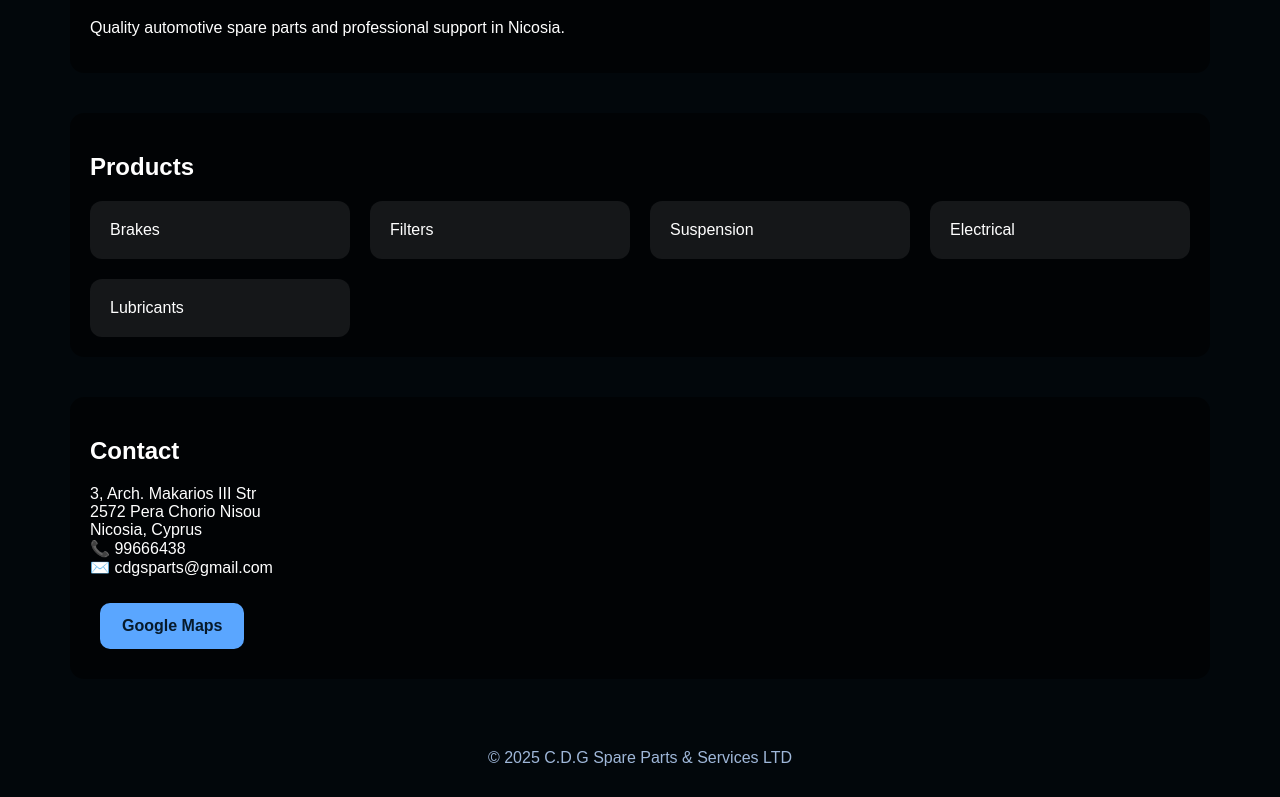
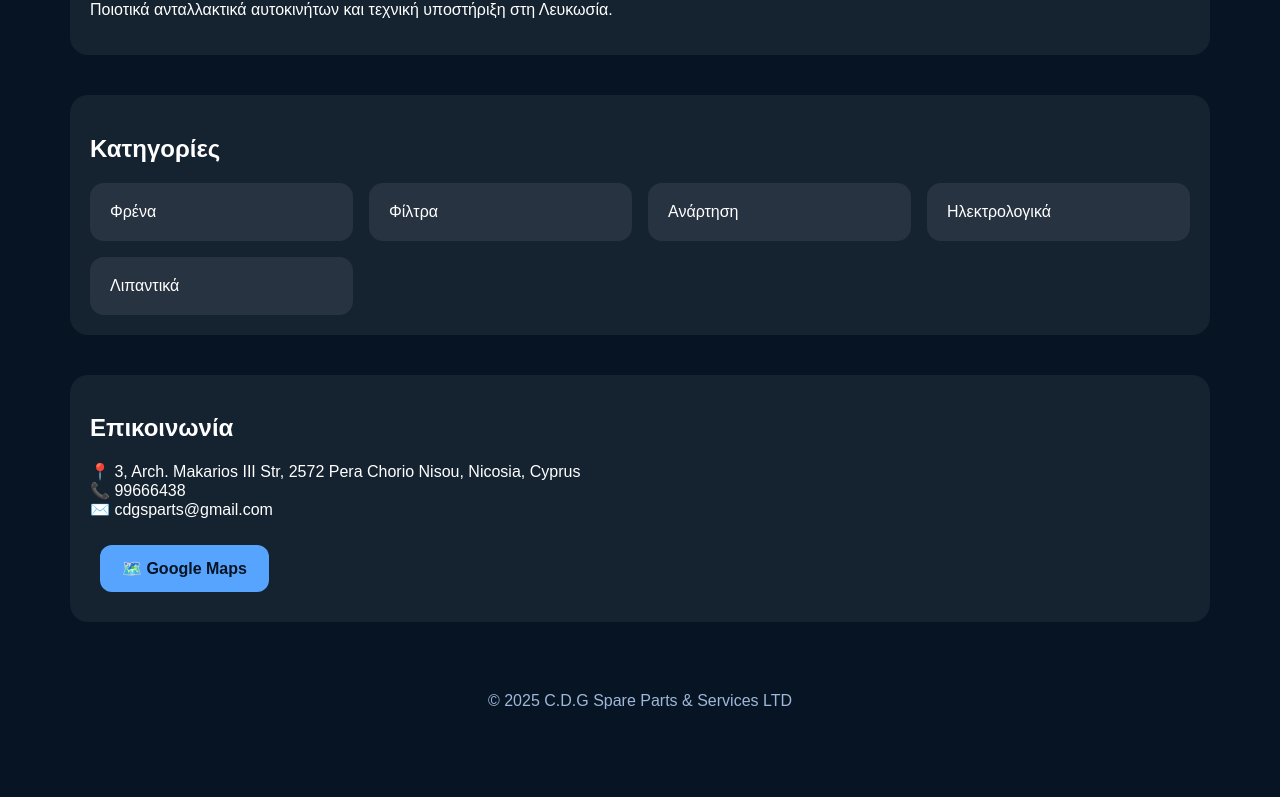
Before and after one commit to CDGSPARTS/CDG-SITE, a plain HTML site: page index.html in a window 1280 px wide. Shown: the part 468-1265 px from the top of the page. After the commit the page ends 1208 px from the top, so only its background shows below. Drawn offline with Linux system fonts and the light colour scheme.

Commit message:
Add files via upload

```diff
--- a/index.html
+++ b/index.html
@@ -1,99 +1,55 @@
 <!doctype html>
-<html lang="en">
+<html lang="el">
 <head>
 <meta charset="utf-8">
+<meta name="viewport" content="width=device-width, initial-scale=1">
 <title>C.D.G Spare Parts & Services LTD</title>
-<meta name="viewport" content="width=device-width, initial-scale=1">
+<meta name="description" content="C.D.G Spare Parts & Services LTD – Ανταλλακτικά & Υπηρεσίες στο Pera Chorio Nisou, Nicosia.">
 <style>
-body{
-margin:0;
-font-family:Arial,Helvetica,sans-serif;
-color:#fff;
-background:
-linear-gradient(rgba(0,0,0,.75),rgba(0,0,0,.75)),
-url('logo-bg.png') center/contain no-repeat,
-#071a2b;
-}
-header{
-padding:80px 20px;
-text-align:center;
-}
-header h1{font-size:42px;margin-bottom:10px}
-header p{font-size:18px;color:#cfe3ff}
-section{
-max-width:1100px;
-margin:40px auto;
-padding:20px;
-background:rgba(0,0,0,.55);
-border-radius:14px;
-}
-.cards{
-display:grid;
-grid-template-columns:repeat(auto-fit,minmax(250px,1fr));
-gap:20px;
-}
-.card{
-background:rgba(255,255,255,.08);
-padding:20px;
-border-radius:12px;
-}
-footer{
-text-align:center;
-padding:30px;
-color:#9fb7d9;
-}
-a.btn{
-display:inline-block;
-margin:10px;
-padding:14px 22px;
-background:#5aa6ff;
-color:#071a2b;
-border-radius:10px;
-font-weight:bold;
-text-decoration:none;
-}
+body{margin:0;font-family:Arial,Helvetica,sans-serif;background:#061423;color:#fff}
+header{padding:80px 20px;text-align:center;background:linear-gradient(rgba(0,0,0,.6),rgba(0,0,0,.6)),url('assets/cdg-brand.png') center/contain no-repeat}
+section{max-width:1100px;margin:40px auto;padding:20px;background:rgba(255,255,255,.06);border-radius:18px}
+.btn{display:inline-block;margin:10px;padding:14px 22px;background:#57a4ff;color:#061423;border-radius:12px;font-weight:bold;text-decoration:none}
+.grid{display:grid;grid-template-columns:repeat(auto-fit,minmax(220px,1fr));gap:16px}
+.card{background:rgba(255,255,255,.08);padding:20px;border-radius:14px}
 </style>
 </head>
 <body>
-
 <header>
 <h1>C.D.G Spare Parts & Services LTD</h1>
 <p>Empowering your ride with quality parts</p>
-<a class="btn" href="tel:+35799666438">Call</a>
-<a class="btn" href="https://wa.me/35799666438">WhatsApp</a>
+<a class="btn" href="tel:+35799666438">📞 Κλήση</a>
+<a class="btn" href="https://wa.me/35799666438">💬 WhatsApp</a>
 </header>
 
 <section>
-<h2>About Us</h2>
-<p>Quality automotive spare parts and professional support in Nicosia.</p>
+<h2>Ποιοι είμαστε</h2>
+<p>Ποιοτικά ανταλλακτικά αυτοκινήτων και τεχνική υποστήριξη στη Λευκωσία.</p>
 </section>
 
 <section>
-<h2>Products</h2>
-<div class="cards">
-<div class="card">Brakes</div>
-<div class="card">Filters</div>
-<div class="card">Suspension</div>
-<div class="card">Electrical</div>
-<div class="card">Lubricants</div>
+<h2>Κατηγορίες</h2>
+<div class="grid">
+<div class="card">Φρένα</div>
+<div class="card">Φίλτρα</div>
+<div class="card">Ανάρτηση</div>
+<div class="card">Ηλεκτρολογικά</div>
+<div class="card">Λιπαντικά</div>
 </div>
 </section>
 
 <section>
-<h2>Contact</h2>
+<h2>Επικοινωνία</h2>
 <p>
-3, Arch. Makarios III Str<br>
-2572 Pera Chorio Nisou<br>
-Nicosia, Cyprus<br>
+📍 3, Arch. Makarios III Str, 2572 Pera Chorio Nisou, Nicosia, Cyprus<br>
 📞 99666438<br>
 ✉️ cdgsparts@gmail.com
 </p>
-<a class="btn" href="https://www.google.com/maps/search/?api=1&query=3+Arch.+Makarios+III+Str+2572+Pera+Chorio+Nisou+Nicosia+Cyprus">Google Maps</a>
+<a class="btn" href="https://www.google.com/maps/search/?api=1&query=3+Arch.+Makarios+III+Str+2572+Pera+Chorio+Nisou+Nicosia+Cyprus" target="_blank">🗺️ Google Maps</a>
 </section>
 
-<footer>
+<footer style="text-align:center;padding:30px;color:#9fb7d9">
 © 2025 C.D.G Spare Parts & Services LTD
 </footer>
-
 </body>
 </html>
--- a/sitemap.xml
+++ b/sitemap.xml
@@ -1,4 +1,5 @@
 <?xml version="1.0" encoding="UTF-8"?>
 <urlset xmlns="http://www.sitemaps.org/schemas/sitemap/0.9">
 <url><loc>https://cdgsparts.github.io/CDG-SITE/</loc></url>
+<url><loc>https://cdgsparts.github.io/CDG-SITE/products.html</loc></url>
 </urlset>
```
Also changed, not shown: products.html (+3 -3 lines), 1 other file.
